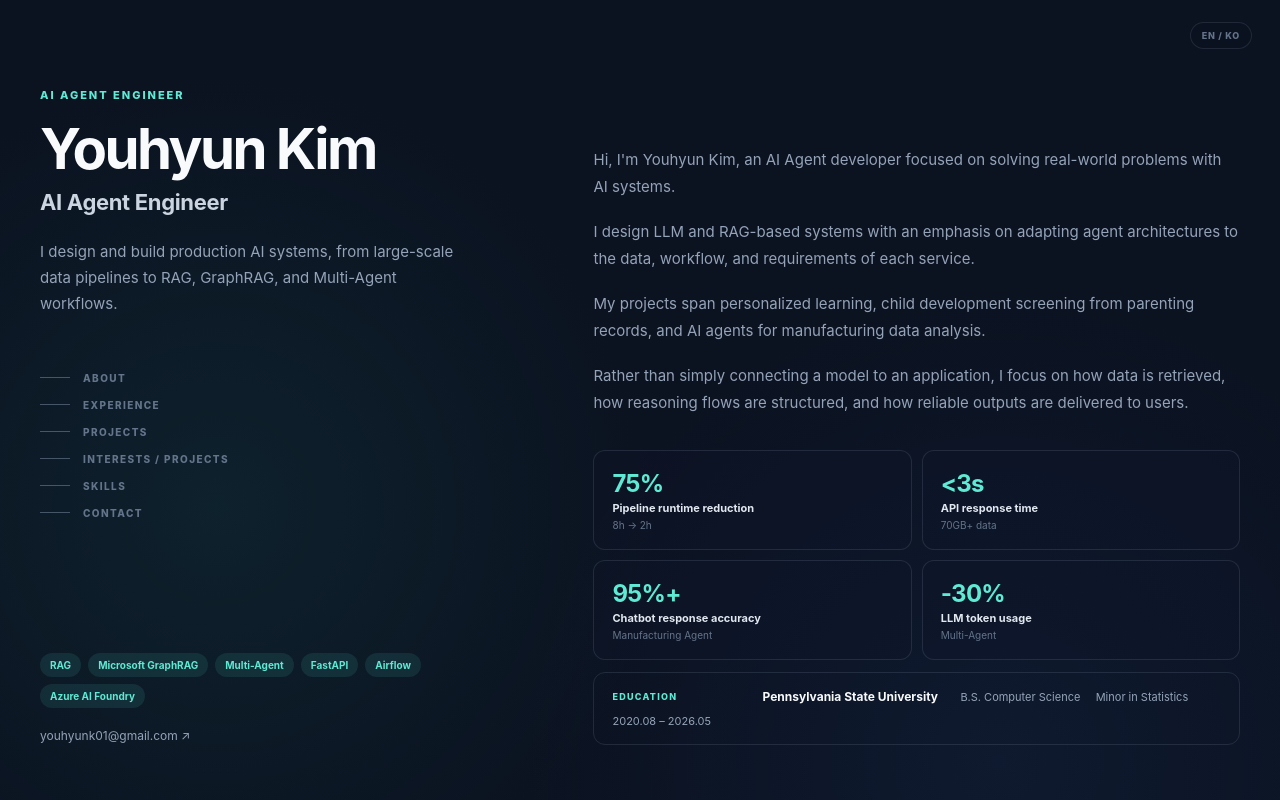
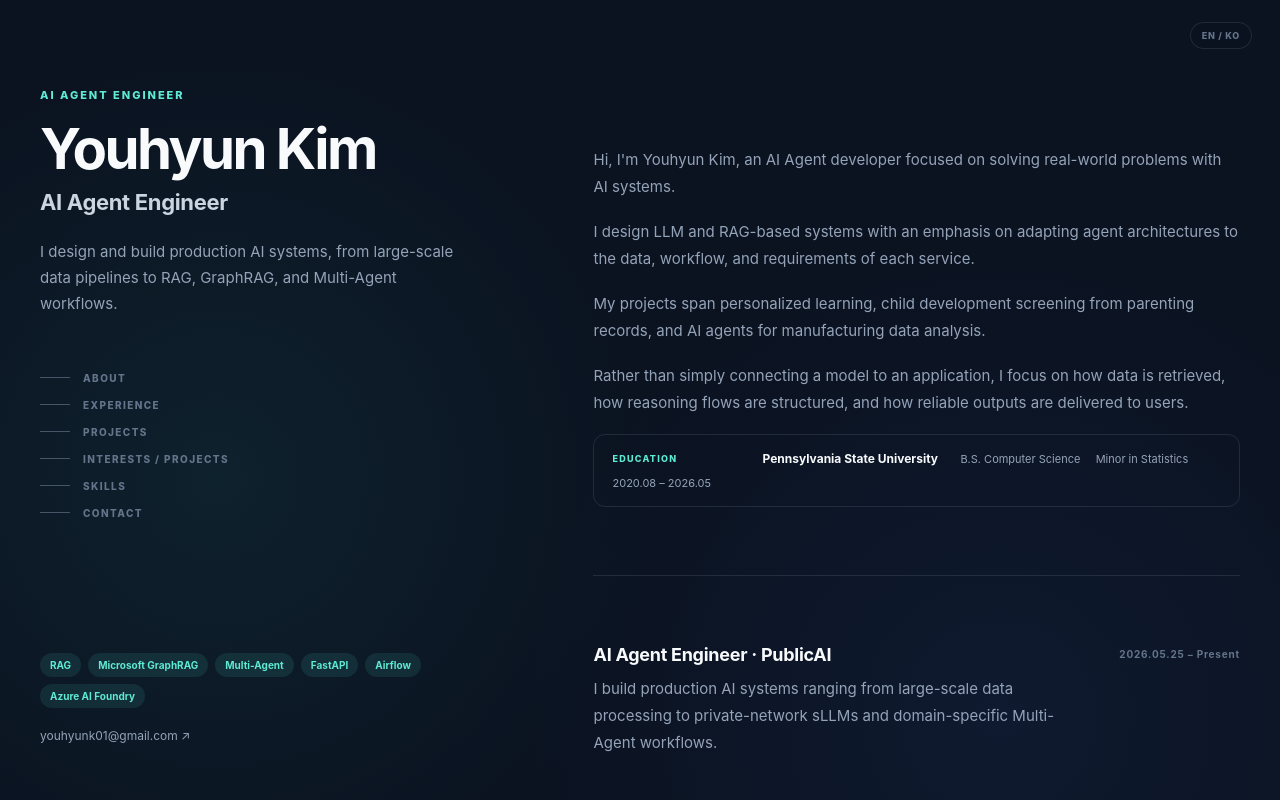
Before and after one commit to jalo0228/portfolio_dev, a Next.js app: page /en in a window 1280 px wide. Shown: the top 800 px of the page. Built offline with nearby package versions, Linux system fonts and the light colour scheme.

Commit message:
Remove redundant hero metrics from About section

```diff
--- a/app/[locale]/page.tsx
+++ b/app/[locale]/page.tsx
@@ -65,16 +65,6 @@ export default async function PortfolioPage({ params }: { params: Promise<{ loca
             <p className="section-label">{t.about.label}</p>
             <div className="about-copy">
               {t.about.body.map((paragraph) => <p key={paragraph}>{paragraph}</p>)}
-            </div>
-
-            <div className="proof-grid">
-              {t.hero.stats.map(([value, label, note]) => (
-                <article className="proof-item" key={label}>
-                  <strong>{value}</strong>
-                  <span>{label}</span>
-                  <small>{note}</small>
-                </article>
-              ))}
             </div>
 
             <aside className="education-card">
```
